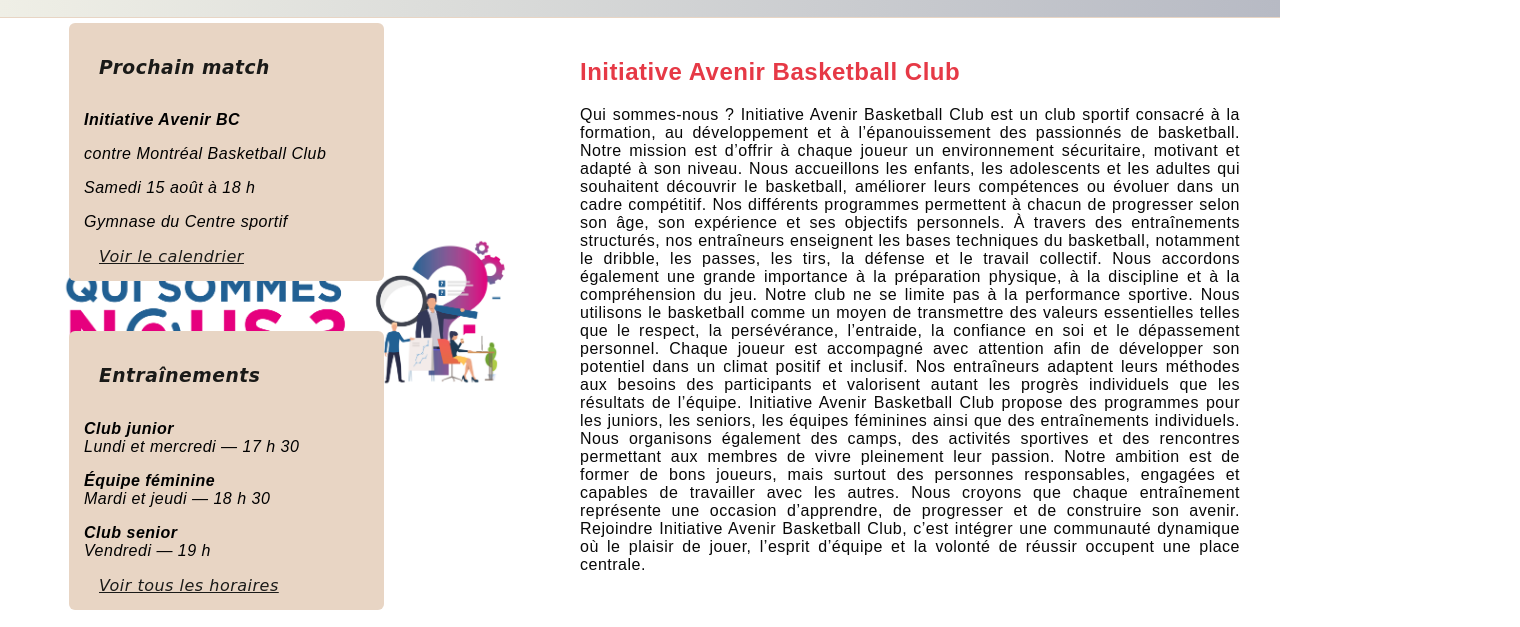
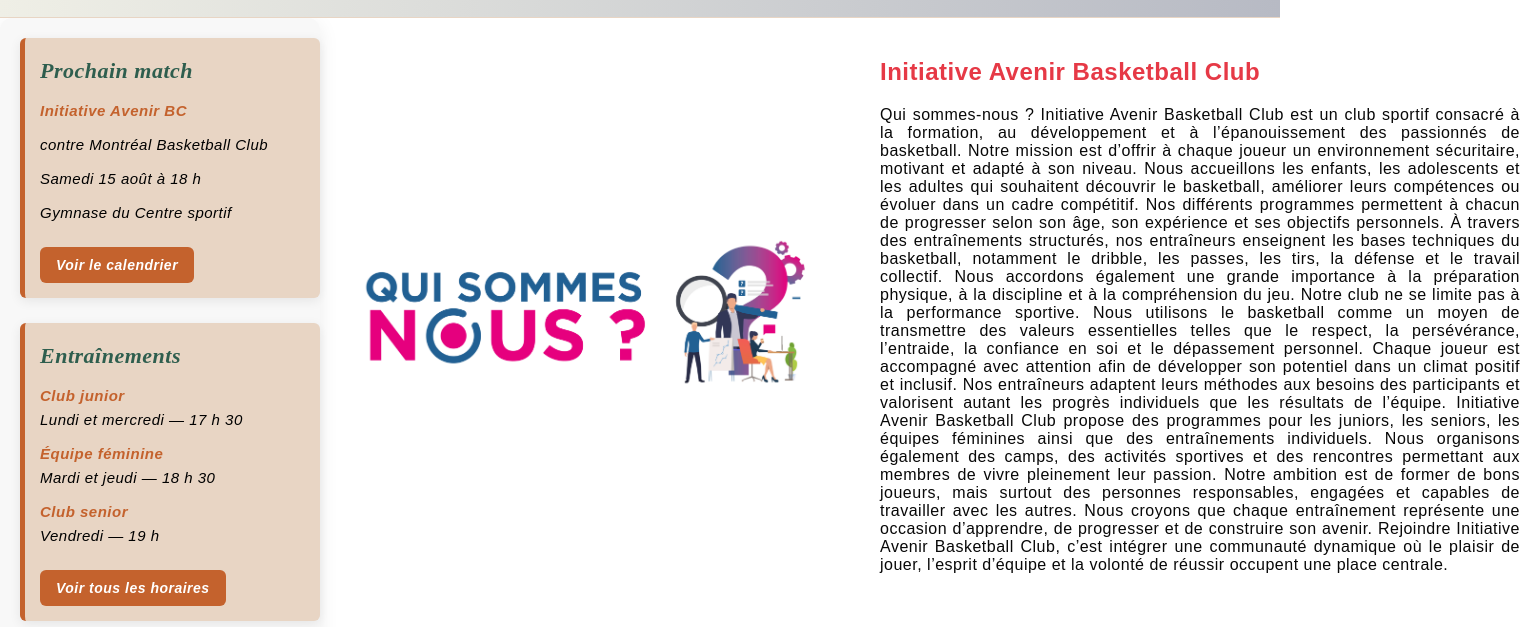
Before and after one commit to shadownet21/projets-autonomes, a plain HTML site: page projets-autonomes/p1-basketclub/contact.html in a window 1280 px wide. Shown: the part 157-784 px from the top of the page, 1520 px wide, since content can reach past the window. Drawn offline with Linux system fonts and the light colour scheme.

Commit message:
Corrections principales effectuées

```diff
--- a/projets-autonomes/p1-basketclub/styles.css
+++ b/projets-autonomes/p1-basketclub/styles.css
@@ -99,27 +99,131 @@ body {
         list-style-type: none;
 
 }
-.sidebar {
-                        width: 300px;
-                        height: 900px;
-                        margin-left: 5%;
-                        display: flex;
-                        flex-direction: column;
-                        gap: 50px;
-                        padding: 5px;
+.sidebar-contact {
+    width: 320px;
+    height: fit-content;
+
+    padding: 20px;
+
+    display: flex;
+    flex-direction: column;
+    gap: 25px;
+
+    background-color: #f8f8f8;
+    border-radius: 12px;
+
+    box-shadow: 0 6px 20px rgba(0, 0, 0, 0.08);
+
+    box-sizing: border-box;
+
+    position: sticky;
+    top: 20px;
 }
 
-.sidebar-contact {
 
-                        width: 300px;
-                        height: auto;
-                        margin-left: 5%;
-                        display: flex;
-                        flex-direction: column;
-                        gap: 50px;
-                        padding: 5px;
-                        position: fixed;
+/* Chaque bloc de la sidebar */
 
+.actualites-contact {
+    width: 100%;
+    height: auto;
+
+    padding: 20px;
+    box-sizing: border-box;
+
+    background-color: white;
+
+    border-radius: 10px;
+    border-left: 5px solid var(--couleur-accent);
+
+    box-shadow: 0 3px 12px rgba(0, 0, 0, 0.08);
+
+    transition: transform 0.3s ease,
+                box-shadow 0.3s ease;
+}
+
+
+/* Petit effet au survol */
+
+.actualites-contact:hover {
+    transform: translateY(-4px);
+
+    box-shadow: 0 8px 20px rgba(0, 0, 0, 0.12);
+}
+
+
+/* Titres */
+
+.actualites-contact h3 {
+    margin: 0 0 15px;
+
+    padding: 0;
+
+    color: var(--couleur-secondaire);
+
+    font-family: var(--police-titre);
+
+    font-size: 22px;
+}
+
+
+/* Paragraphes */
+
+.actualites-contact p {
+    margin: 10px 0;
+
+    padding: 0;
+
+    color: #444;
+
+    font-family: var(--police-corps);
+
+    font-size: 15px;
+
+    line-height: 1.6;
+}
+
+
+/* Informations importantes */
+
+.actualites-contact strong {
+    color: var(--couleur-accent);
+}
+
+
+/* Liens */
+
+.actualites-contact a {
+    display: inline-block;
+
+    margin-top: 12px;
+
+    padding: 10px 16px;
+
+    background-color: var(--couleur-accent);
+
+    color: white;
+
+    text-decoration: none;
+
+    font-family: var(--police-corps);
+
+    font-size: 14px;
+
+    font-weight: 600;
+
+    border-radius: 6px;
+
+    transition: background-color 0.3s ease,
+                transform 0.3s ease;
+}
+
+
+/* Hover des boutons */
+
+.actualites-contact a:hover {
+    background-color: var(--couleur-secondaire);
+
+    transform: translateY(-2px);
 }
 
 .actualites {
@@ -162,6 +266,7 @@ body {
     margin: 0 auto;
     padding: 20px;
     font-family: sans-serif;
+
 }
 
 /* SECTION À PROPOS */
@@ -170,6 +275,7 @@ body {
     gap: 40px;
     align-items: center;
     margin-bottom: 60px;
+
 }
 
 /* Version ligne par défaut, bascule en colonne sur mobile */
@@ -190,7 +296,7 @@ body {
 
 .texte-apropos {
     flex: 1.5;
-
+    width: 80vh;
 
 }
 
@@ -250,6 +356,7 @@ body {
 .form-group label {
     font-weight: bold;
     margin-bottom: 8px;
+    color: black;
 }
 
 .form-group input,
@@ -295,12 +402,7 @@ body {
         text-align: center;
 }
 
-.equipe-main {
 
-        margin-left: 500px;
-     /*    border: 1px solid black; */
-
-}
 
 .junior {
         margin-left: 150px;
@@ -556,7 +658,6 @@ footer a {
     display: grid;
     grid-template-columns: 2fr 1fr;
     gap: 20px;
-    margin-left: 409px;
     margin-bottom: 20px;
 }
 
@@ -885,14 +986,7 @@ footer a {
     box-sizing: border-box;
     }
 
-    .sidebar,
-    .sidebar-contact {
-        width: 90%;
-        height: auto;
-        margin: 30px auto;
-        padding: 0;
-        gap: 25px;
-    }
+
 
     .actualites,
     .actualites-contact {
@@ -1209,7 +1303,7 @@ footer a {
 
     .contact-main {
         width: 90%;
-        margin: 20px auto;
+
         display: flex;
         flex-direction: column;
         flex-wrap: wrap;
```
Also changed, not shown: projets-autonomes/p1-basketclub/index.html (+10 -13 lines).
